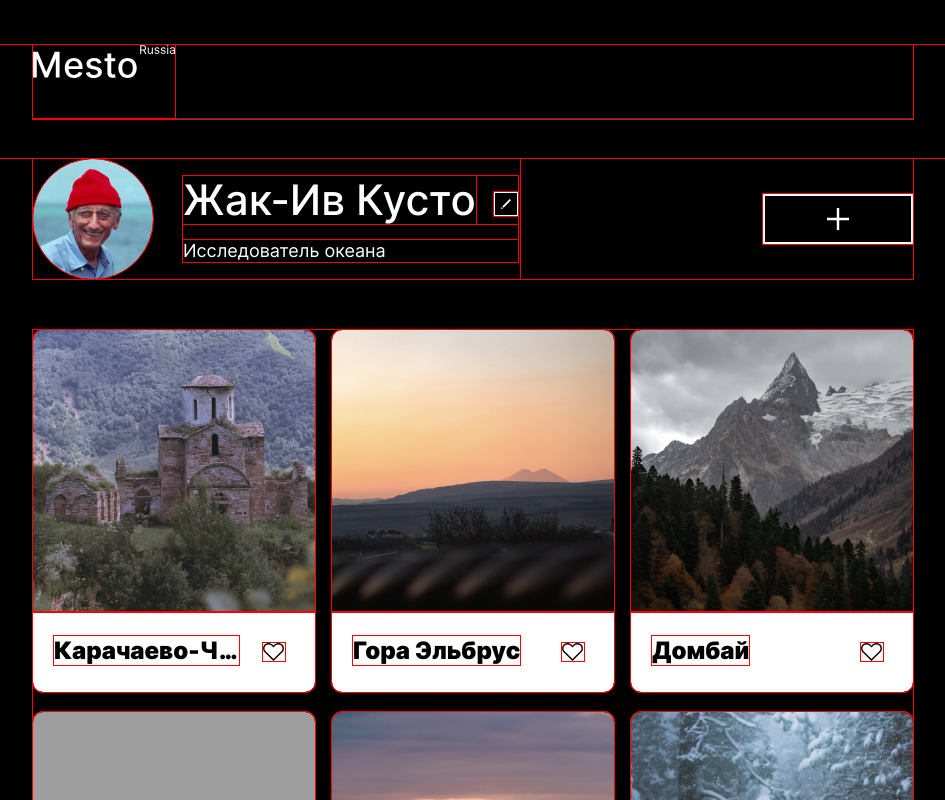
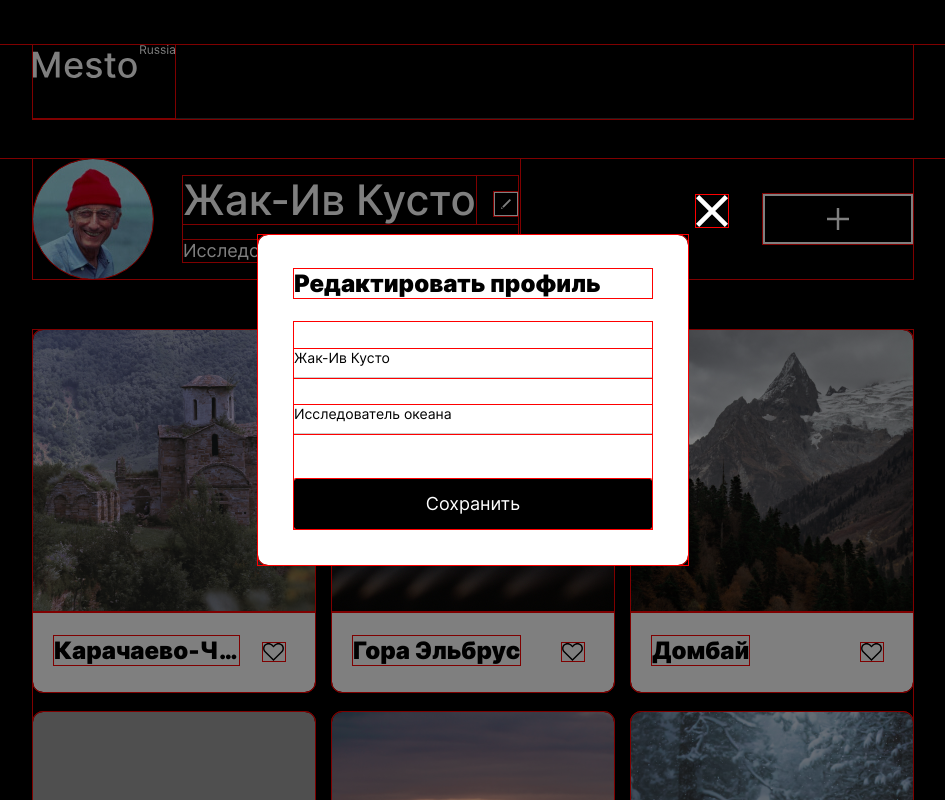
Before and after one commit to Jezeld/mesto, a plain HTML site: page index.html in a window 1280 px wide. Shown: the top 800 px of the page, without its empty margins (167-1112 px from the left). Drawn offline with Linux system fonts and the light colour scheme; grey boxes are pictures that could not be loaded.

Commit message:
ПР4popup

```diff
--- a/index.html
+++ b/index.html
@@ -21,12 +21,12 @@
             <div class="profile__profile-info">
                <div class="profile__name-edit">
                 <h1 class="profile__name">Жак-Ив Кусто</h1>
-                <div class="profile__edit-button"></div>
+                <button class="profile__edit-button"></button>
             </div>
                 <p class="profile__about">Исследователь океана</p>
             </div>
         </div>
-                <div class="profie__add-button"></div>
+                <button class="profie__add-button"></button>
         </section>
         <section class="places" aria-label="photo-grid">
             <div class="place">
@@ -78,12 +78,12 @@
     </footer>
     <section class="popup">
         <div class="popup__container">
-            <div class="popup__close"></div>
+            <button class="popup__close"></button>
             <form class="popup__form">
           <h2 class="popup__title">Редактировать профиль</h2>
           <fieldset class="popup__form-fieldset">
-            <input type="text" placeholder="Имя" value="Жак-Ив Кусто" name="name">
-            <input type="text" placeholder="О себе" value="Исследователь океана" name="name">
+            <input type="text" placeholder="Имя" value="Жак-Ив Кусто" name="name" class="popup__input">
+            <input type="text" placeholder="О себе" value="Исследователь океана" name="name" class="popup__input">
             <button class="popup__button" type="submit">Сохранить</button>
           </fieldset>
             </form>
--- a/style.css
+++ b/style.css
@@ -110,16 +110,19 @@
 }
 
 .profile__edit-button {
+    border: none;
     background-image: url("./images/EditButton.svg");
     min-width: 24px;
     aspect-ratio: 1/1;
     background-repeat: no-repeat;
     background-size: contain;
     margin: 0px 0px 8px 18px;
-
+    background-color: transparent;
+    cursor: pointer;
 }
 
 .profie__add-button {
+    border: none;
     box-sizing: border-box;
     background-image: url("./images/Vector.svg");
     min-width: 150px;
@@ -127,6 +130,8 @@
     background-repeat: no-repeat;
     border: 2px solid rgba(255, 255, 255, 1);
     background-position: center;
+    background-color: transparent;
+    cursor: pointer;
 }
 .places {
      max-width: 880px;
@@ -196,6 +201,94 @@ text-align: left;
 color: rgba(84, 84, 84, 1);
 margin: 0px;
 }
+.popup {
+    box-sizing: border-box;
+    display: flex;
+    position: fixed;
+    top: 0;
+    left: 0;
+    width: 100%;
+    height: 100%;
+    background-color: rgba(0, 0, 0, .5);
+    /* display: none; */
+    align-items: center;
+    justify-content: center;
+    padding: 19px;
+}
+.popup__container {
+    position: relative;
+    display: flex;
+    background-color: #fff;
+    border-radius: 10px;
+    max-width: 430px;
+    width: 100%;
+
+}
+.popup__close {
+    background-image: url("./images/Close\ Icon.svg");
+    width: 32px;
+    aspect-ratio: 1/1;
+    background-repeat: no-repeat;
+    background-size: contain;
+    cursor: pointer;
+    position: absolute;
+    top: -40px;
+    right: -40px;
+    background-color: transparent;
+    border: none;
+}
+.popup__title {
+    color: #000000;
+font-size: 24px;
+font-weight: 900;
+line-height: 29px;
+letter-spacing: 0em;
+text-align: left;
+margin: 0px 0px 24px;
+}
+.popup__form {
+    padding: 34px 36px 36px;
+    display: flex;
+    flex-direction: column;
+    width: 100%;
+}
+.popup__form-fieldset {
+    border: none;
+    margin: 0;
+    padding: 0;
+    box-sizing: border-box;
+}
+.popup__input {
+    border: none;
+    display: block;
+    font-family: inherit;
+    width: 100%;
+    border-bottom: 1px solid rgba(0, 0, 0, 0.2);
+font-size: 14px;
+font-weight: 400;
+line-height: 17px;
+letter-spacing: 0em;
+text-align: left;
+margin-top: 27px;
+padding: 0px 0px 11px;
+}
+.popup__button {
+    width: 100%;
+    border: none;
+    background-color: #000000;
+border-radius: 2px;
+font-family: inherit;
+color: #fff;
+font-size: 18px;
+font-weight: 400;
+line-height: 22px;
+letter-spacing: 0em;
+text-align: center;
+margin-top: 45px;
+padding: 0px;
+min-height: 50px;
+}
+
 
 
 @media screen and (max-width: 881px) {
@@ -258,24 +351,6 @@ margin: 0px;
         align-items: center;
 
     }
-/*
-    .profile__about {
-        margin: 6px 0px 0px;
-        font-size: 14px;
-        line-height: 16.94px;
-        text-align: center;
-    }
-
-    .profile__name {
-        font-size: 27px;
-        text-align: center;
-        line-height: 32px;
-    }
-
-    .profile__edit-button {
-        min-width: 18px;
-        margin: 0px 0px 5px 10px;
-    } */
 
     .profie__add-button {
         min-width: 282px;
@@ -293,7 +368,29 @@ margin: 0px;
     .places {
         max-width: 282px;
     }
-
+    .popup__close {
+        width: 20px;
+        top: -36px;
+        right: 0px;
+}
+.popup__container {
+    max-width: 282px;
+}
+.popup__form {
+    padding: 25px 22px;
+}
+.popup__title {
+font-size: 18px;
+font-weight: 900;
+line-height: 22px;
+margin: 0px 0px 46px;
+}
+.popup__input {
+margin-top: 27px;
+padding: 0px 0px 11px;
+}
+.popup__button {
+    min-height: 46px;
 }
 @media screen and (max-width: 320px) {
     .footer {
```
Also changed, not shown: images/Close Icon.svg (added).
